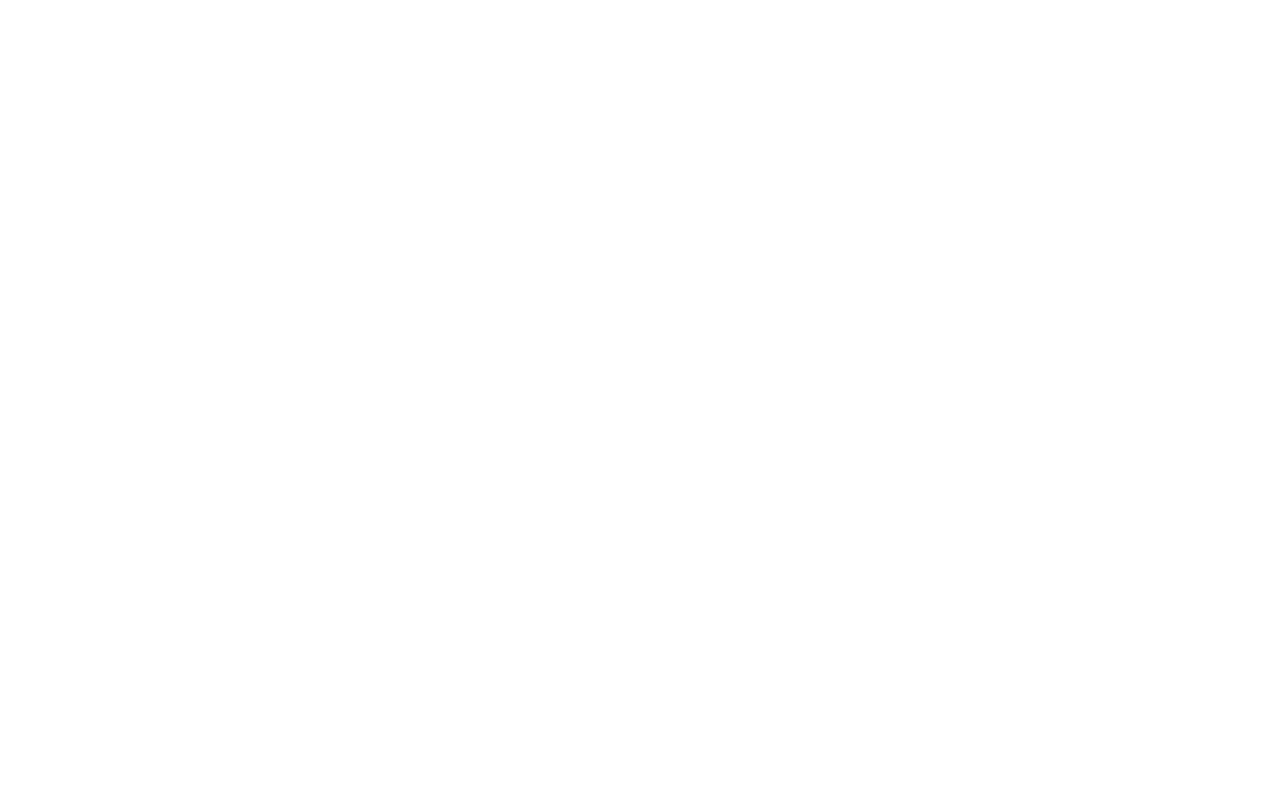
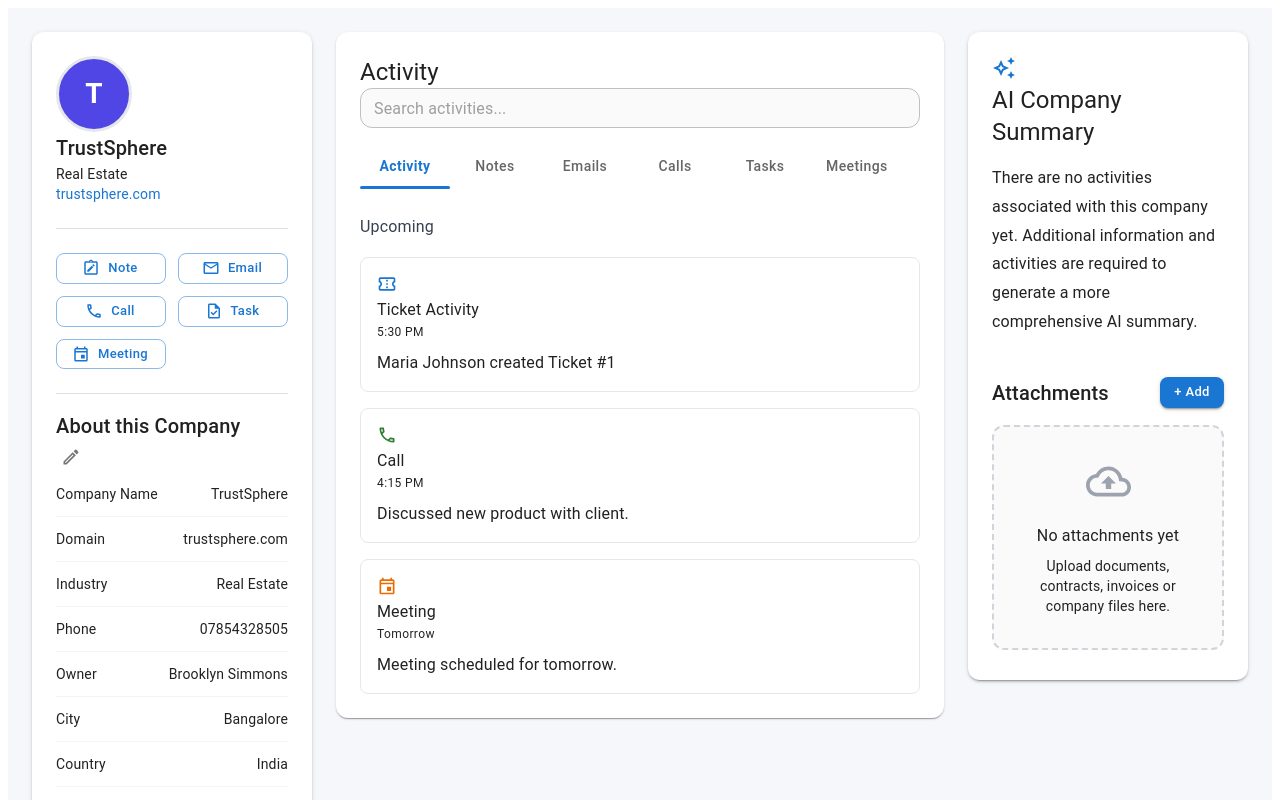
Before and after one commit to Sajida-NA/CRM-frontend, a React (Vite) app: page /CompanyProfile in a window 1280 px wide. Before the commit this address had no page. Shown: the top 800 px of the page. Built offline with nearby package versions, Linux system fonts and the light colour scheme.

Commit message:
Updated CompanyProfile component

```diff
--- a/src/App.jsx
+++ b/src/App.jsx
@@ -4,7 +4,7 @@
 import Dashboard from "./Pages/Dashboard/dashboard";
 import EmailRecord from "./Pages/Leads/components/EmailRecord";
 import Leadslist from "./Pages/Leads/Leadslist";
-import CompanyDetails from "./Pages/Companies/CompanyDetails/CompanyDetails";
+import CompanyProfile from "./Pages/Companies/CompanyProfile/CompanyProfile";
 import CreateTicket from "./Pages/Tickets/components/CreateTicket";
 import ForgotPassword from "./Pages/Auth/ForgotPassword/ForgotPassword";
 import TicketProfile from "./Pages/Ticket/TicketProfile/TicketProfile";
@@ -24,7 +24,7 @@
           <Route path="/dashboard" element={<Dashboard />} />
           <Route path="/emailrecord" element={<EmailRecord />} />
           <Route path="/CreateTicket" element={<CreateTicket />} />
-          <Route path="/company/:id" element={<CompanyDetails />} />
+          <Route path="/CompanyProfile" element={<CompanyProfile />} />
           <Route path="/ticket-profile" element={<TicketProfile />} />
           <Route path="/leadslist" element={<Leadslist />} />
           <Route path="/forgot-password" element={<ForgotPassword />} />
--- a/src/Pages/Companies/CompanyDetails/CompanyDetails.jsx
+++ b/src/Pages/Companies/CompanyProfile/CompanyProfile.jsx
@@ -1,12 +1,12 @@
-import company from "./data/companyData";
-import activities from "./data/activityData";
+import activitydata from "./data/activityData";
+import companydata from "./data/companyData";
 import { Box } from "@mui/material";
 
 import CompanyInfo from "../components/CompanyInfo";
 import ActivityPanel from "../components/ActivityPanel";
 import AISummary from "../components/AISummary";
 
-function CompanyDetails() {
+function CompanyProfile() {
   return (
     <Box sx={{ p: 3, bgcolor: "#f5f7fb", minHeight: "100vh" }}>
       <Box
@@ -20,12 +20,12 @@
           alignItems: "start",
         }}
       >
-        <CompanyInfo company={company} />
-        <ActivityPanel activities={activities} />
+        <CompanyInfo company={companydata} />
+        <ActivityPanel activities={activitydata} />
         <AISummary />
       </Box>
     </Box>
   );
 }
 
-export default CompanyDetails;
+export default CompanyProfile;
```
Also changed, not shown: src/Pages/Companies/CompanyProfile/data/activityData.js (renamed from src/Pages/Companies/CompanyDetails/data/activityData.js), src/Pages/Companies/CompanyProfile/data/companyData.js (renamed from src/Pages/Companies/CompanyDetails/data/companyData.js).
